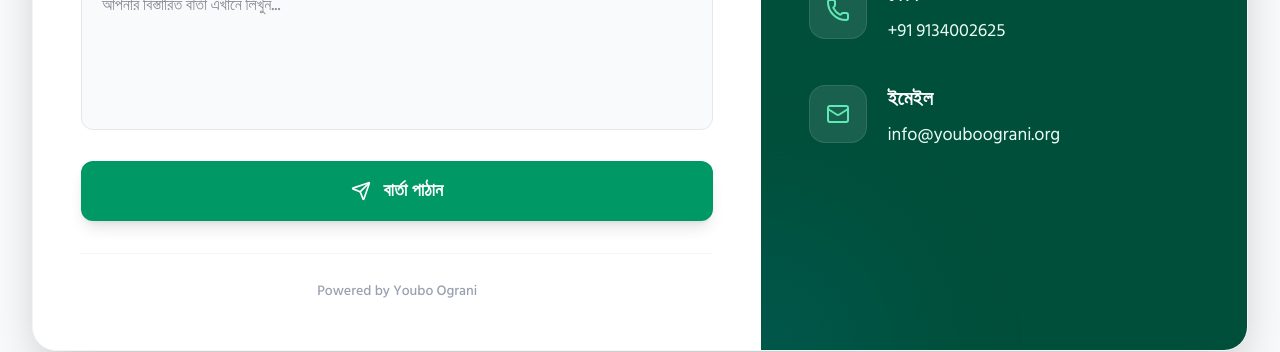
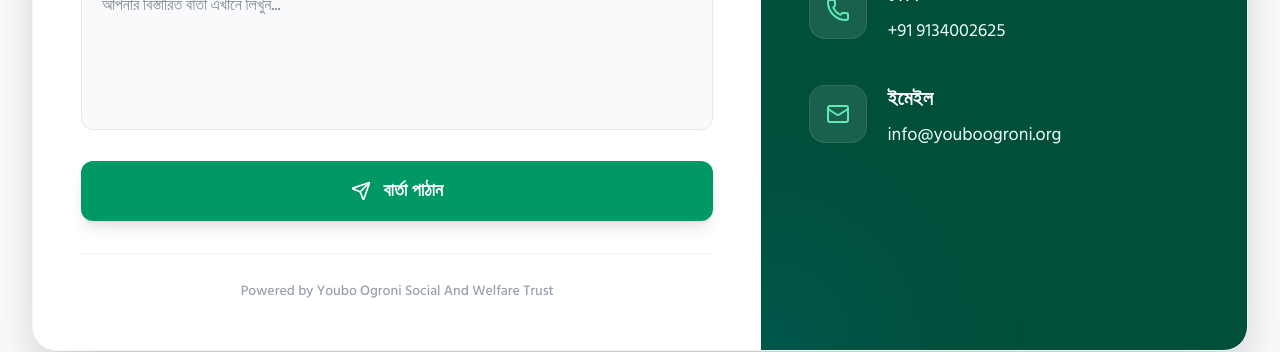
Before and after one commit to creatorshyamchand/Youbo-Ograni-, a React (Vite) app: page / in a window 1280 px wide. Shown: the part 5740-6092 px from the top of the page. Built offline with nearby package versions, Linux system fonts and the light colour scheme; no server answers; the database is empty.

Commit message:
Update GalleryContact.tsx

```diff
--- a/src/components/GalleryContact.tsx
+++ b/src/components/GalleryContact.tsx
@@ -147,7 +147,7 @@ export const Contact = () => {
               </button>
             </form>
             <div className="mt-8 text-center border-t border-gray-100 pt-6">
-               <a href="https://instagram.com/creator_shyamchand_07" target="_blank" rel="noopener noreferrer" className="text-sm text-gray-400 hover:text-emerald-600 font-medium transition-colors">Powered by Youbo Ograni</a>
+               <a href="https://instagram.com/creator_shyamchand_07" target="_blank" rel="noopener noreferrer" className="text-sm text-gray-400 hover:text-emerald-600 font-medium transition-colors">Powered by Youbo Ogroni Social And Welfare Trust</a>
             </div>
           </div>
 
@@ -183,7 +183,7 @@ export const Contact = () => {
                   </div>
                   <div>
                     <h4 className="font-bold text-xl mb-2 text-white">ইমেইল</h4>
-                    <p className="text-emerald-50 text-lg">info@youboograni.org</p>
+                    <p className="text-emerald-50 text-lg">info@youboogroni.org</p>
                   </div>
                 </div>
               </div>
```
